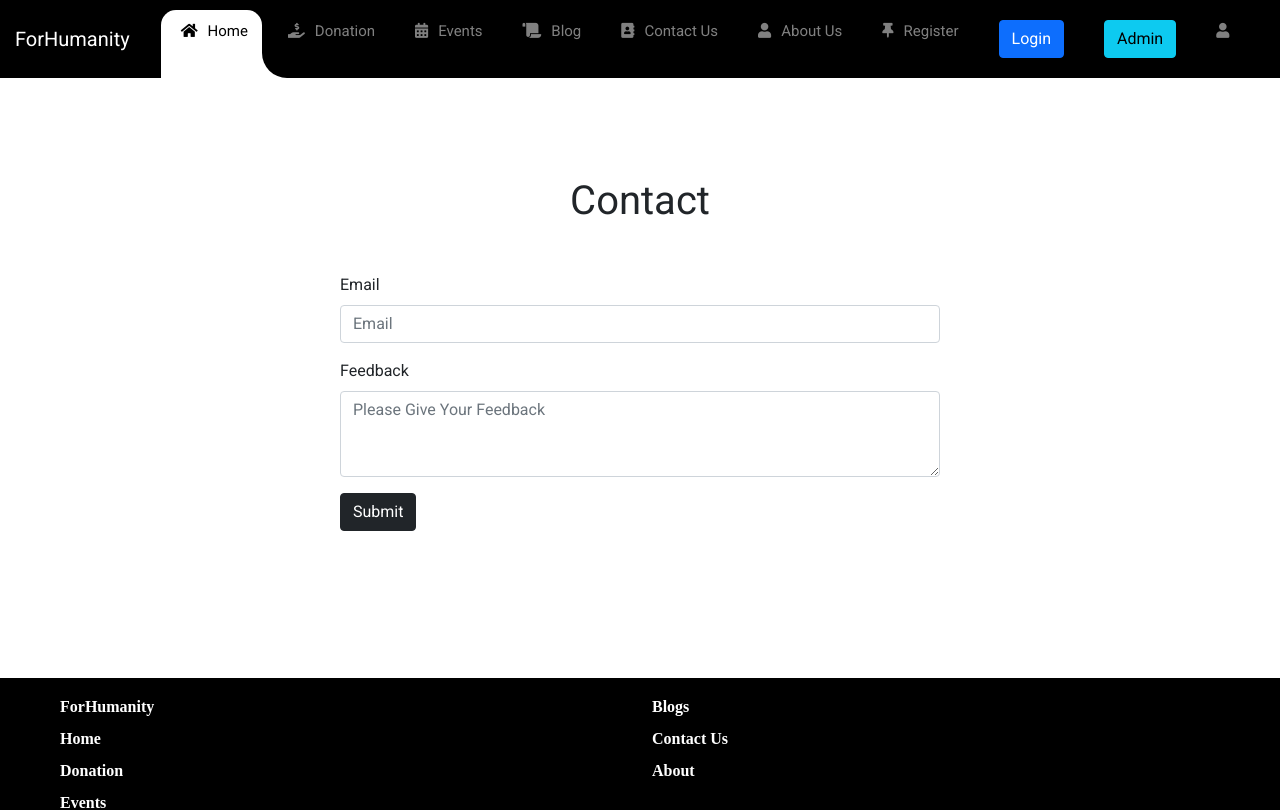
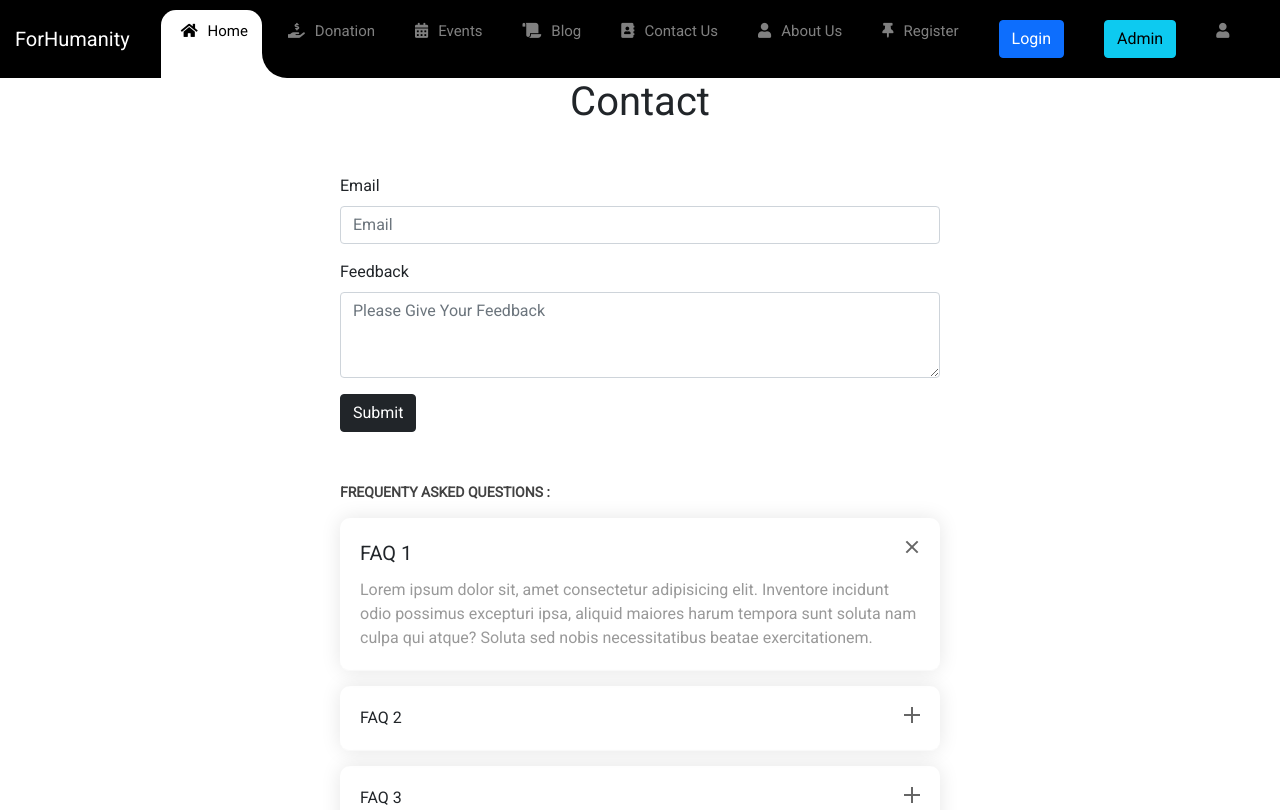
Before and after one commit to ImrulEmon/ForHumanity, a React (Create React App) app in the folder client/: page /contact in a window 1280 px wide. Shown: the top 810 px of the page. Built offline with nearby package versions, Linux system fonts and the light colour scheme; no server answers.

Commit message:
About and Contact Page

```diff
--- /dev/null
+++ b/client/src/components/Accordion/Accordion.css
@@ -0,0 +1,71 @@
+.accordion {
+    max-width: 600px;
+    margin: 50px auto;
+    display: grid;
+    grid-gap: 15px;
+}
+.accordion__block-title {
+    font-weight: bold;
+    font-size: 14px;
+    color: #424242;
+    text-transform: uppercase;
+}
+.accordion__item {
+    display: block;
+    padding: 20px;
+    cursor: pointer;
+    box-shadow: 0px 0px 20px rgba(0, 0, 0, 0.1);
+    border-radius: 10px;
+    overflow: hidden;
+    transition: all 150ms ease;
+}
+.accordion__item:not(:last-child) {
+    border-bottom: 1px solid #fafafa;
+}
+.accordion__title {
+    font-size: 16px;
+    line-height: 1.5;
+    transition: all 150ms ease;
+    position: relative;
+    padding-right: 30px;
+}
+.accordion__title::after, .accordion__title::before {
+    content: '';
+    width: 16px;
+    height: 2px;
+    background-color: #666;
+    position: absolute;
+    right: 0;
+    top: 8px;
+    transition: all 150ms ease;
+}
+.accordion__title::after {
+    transform: rotate(90deg);
+}
+.accordion__content {
+    transform: translateY(50%);
+    color: #999;
+    font-size: 16px;
+    line-height: 1.5;
+    max-height: 0;
+    opacity: 0;
+    transition: all 150ms ease;
+}
+.accordion__item [type=checkbox], .accordion__item [type=radio] {
+    display: none;
+}
+.accordion__item [type=radio]:checked + .accordion__title, .accordion__item [type=checkbox]:checked + .accordion__title {
+    margin-bottom: 10px;
+    font-size: 20px;
+}
+.accordion__item [type=radio]:checked + .accordion__title::after, .accordion__item [type=checkbox]:checked + .accordion__title::after {
+    transform: rotate(45deg);
+}
+.accordion__item [type=radio]:checked + .accordion__title::before, .accordion__item [type=checkbox]:checked + .accordion__title::before {
+    transform: rotate(-45deg);
+}
+.accordion__item [type=radio]:checked + .accordion__title + .accordion__content, .accordion__item [type=checkbox]:checked + .accordion__title + .accordion__content {
+    transform: translateY(0);
+    max-height: none;
+    opacity: 1;
+}
--- /dev/null
+++ b/client/src/components/Accordion/Accordion.js
@@ -0,0 +1,29 @@
+import React from 'react';
+import './Accordion.css';
+
+const Accordion = () => {
+    return (
+        <div class="accordion">
+    <div class="accordion__block-title">
+      Frequenty Asked Questions :
+    </div>
+    <label class="accordion__item">
+      <input type="radio" name="accordion" checked/>
+      <div class="accordion__title">FAQ 1</div>
+      <div class="accordion__content">Lorem ipsum dolor sit, amet consectetur adipisicing elit. Inventore incidunt odio possimus excepturi ipsa, aliquid maiores harum tempora sunt soluta nam culpa qui atque? Soluta sed nobis necessitatibus beatae exercitationem.</div>
+    </label>
+    <label class="accordion__item">
+      <input type="radio" name="accordion"/>
+      <div class="accordion__title">FAQ 2</div>
+      <div class="accordion__content">Lorem ipsum dolor sit amet consectetur adipisicing elit. Earum cupiditate, molestiae consequuntur eveniet quisquam dolor ea accusantium laudantium quo quos blanditiis maxime doloremque atque. Neque ut odio sunt quam odit?</div>
+    </label>
+    <label class="accordion__item">
+      <input type="radio" name="accordion"/>
+      <div class="accordion__title">FAQ 3</div>
+      <div class="accordion__content">Lorem ipsum dolor sit amet consectetur adipisicing elit. Recusandae nostrum culpa voluptatibus maiores odio nemo adipisci id dolore, velit beatae eveniet. Pariatur reiciendis quae, exercitationem tempora autem accusamus optio iusto!</div>
+    </label>
+  </div>
+    );
+};
+
+export default Accordion;
--- a/client/src/components/Volunteer/Volunteer.css
+++ b/client/src/components/Volunteer/Volunteer.css
@@ -84,3 +84,8 @@
   .volunteer-5 {
     background: radial-gradient(#f588d8, #c0a3e5);
   }
+
+  .animate__animated.animate__fadeIn {
+    --animate-duration: 5s;
+    --animate-delay: .5s;
+  }
--- a/client/src/components/Volunteer/Volunteer.js
+++ b/client/src/components/Volunteer/Volunteer.js
@@ -13,9 +13,9 @@ const Volunteer = (props) => {
         <i className="fas fa-times"></i>
       </p>
 
-      <h2 className="volunteer__title">{FullName.toUpperCase()}</h2>
-      <h4 className="info">{Event}</h4>
-      <p className="info">{Date}</p>
+      <h2 className="volunteer__title animate__animated.animate__fadeIn">{FullName.toUpperCase()}</h2>
+      <h4 className="info animate__animated.animate__fadeIn">{Event}</h4>
+      <p className="info animate__animated.animate__fadeIn">{Date}</p>
 
       <p className="volunteer__apply">
         <a className="volunteer__link" href="#">
--- /dev/null
+++ b/client/src/pages/About/About.css
@@ -0,0 +1,10 @@
+.author{
+    border: 3px solid green;
+    border-radius: 50%;
+    margin: auto auto;
+}
+
+.animate__animated.animate__fadeIn {
+    --animate-duration: 5s;
+    --animate-delay: .5s;
+  }
--- a/client/src/pages/About/About.js
+++ b/client/src/pages/About/About.js
@@ -1,13 +1,21 @@
 import React from 'react'
 import { useTabtitle } from '../../hooks/useTabtitle';
+import "./About.css";
+
 const About = () => {
   useTabtitle("About Us")
   return (
-    <div className="container" style={{minHeight:"75vh"}}>
+    <div className="container text-center font-monospace" style={{minHeight:"75vh"}}>
 
-      <h1 className="text-center" style={{paddingTop: "5%"}}>
+      <h1 className="text-center about animate__animated animate__fadeIn" style={{paddingTop: "5%"}}>
         About
       </h1>
+      <img className='author w-25 text-center about animate__animated animate__fadeIn' src="https://i.ibb.co/6F2qK0y/author.webp" alt="imrul emon" />
+      <h3 className="text-center about animate__animated animate__fadeIn mt-5">REACT-NODEJS PROJECT</h3>
+      <h5 className="text-center about animate__animated animate__fadeIn"><a target='_blank' href='https://github.com/ImrulEmon'>GitHub(Author)</a></h5>
+
+
+
 
     </div>
   )
--- a/client/src/pages/Contact/Contact.js
+++ b/client/src/pages/Contact/Contact.js
@@ -3,6 +3,7 @@ import { useTabtitle } from "../../hooks/useTabtitle";
 import { useForm } from "react-hook-form";
 import Form from "react-bootstrap/Form";
 import { Container } from "react-bootstrap";
+import Accordion from "../../components/Accordion/Accordion";
 
 const Contact = () => {
   useTabtitle("Contact");
@@ -26,23 +27,14 @@ const Contact = () => {
       className="d-flex align-items-center justify-content-center"
       style={{ minHeight: "75vh" }}
     >
+      <div className="w-100" style={{ maxWidth: "600px" }}>
 
-      <div className="w-100" style={{ maxWidth: "600px" }}>
       <h1 className="text-center">
         Contact
       </h1>
-        {/* <form onSubmit={handleSubmit(onSubmit)}>
-  <input
-    type="email"
-    placeholder="Email"
-    {...register("Email", { required: true })}
-  />
-  <textarea {...register("Feedback", { required: true })} />
 
-  <input type="submit" />
-</form> */}
-
-        <Form className="my-5" onSubmit={handleSubmit(onSubmit)}>
+        <div>
+          <Form className="my-5" onSubmit={handleSubmit(onSubmit)}>
           <Form.Group className="mb-3" controlId="exampleForm.ControlInput1">
             <Form.Label>Email</Form.Label>
             <Form.Control
@@ -62,7 +54,10 @@ const Contact = () => {
           </Form.Group>
           <input className="btn btn-dark" type="submit" />
         </Form>
+        <Accordion></Accordion>
+        </div>
       </div>
+
     </Container>
   );
 };
```
